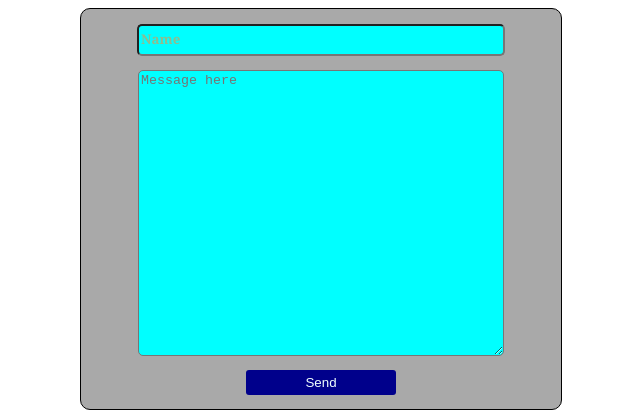
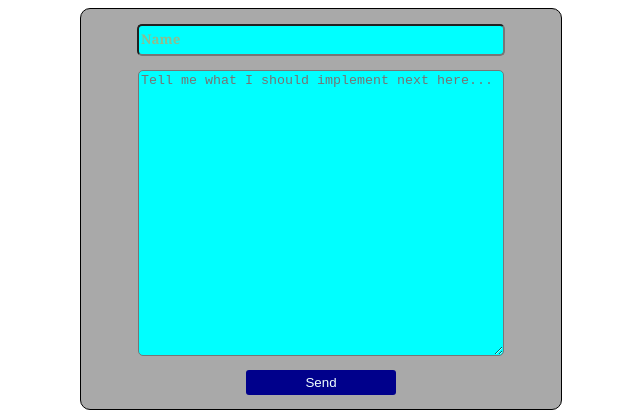
Before and after one commit to takegabriel08/eyekiller, a website: page public/index.html in a window 1280 px wide. Shown: the part 443-855 px from the top of the page, without its empty margins (327-967 px from the left). Drawn offline with Linux system fonts and the light colour scheme.

Commit message:
Update index.html

```diff
--- a/public/index.html
+++ b/public/index.html
@@ -32,7 +32,7 @@
     <div class="contact">
       <div id="contact-form">
         <input type="text" placeholder="Name" id="contact-input" />
-        <textarea name="" placeholder="Message here" id="contact-body" cols="30" rows="10"></textarea>
+        <textarea name="" placeholder="Tell me what I should implement next here..." id="contact-body" cols="30" rows="10"></textarea>
         <input type="submit" id="contact-btn" value="Send" />
       </div>
       <div id="contact-success">Message successfully sent!</div>
```
